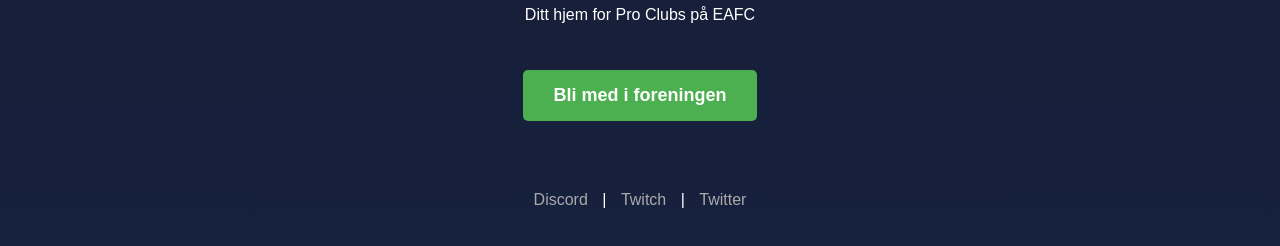
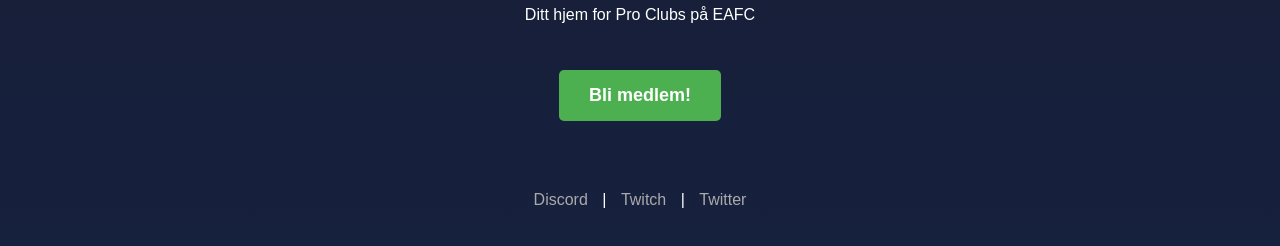
Before and after one commit to AC-Strenua/ACStrenua-eSports, a plain HTML site: page index.html in a window 1280 px wide. Shown: the part 596-842 px from the top of the page. Drawn offline with Linux system fonts and the light colour scheme.

Commit message:
Update index.html

```diff
--- a/index.html
+++ b/index.html
@@ -63,7 +63,7 @@
         <h1>Velkommen til AC Strenua eSports</h1>
         <p>Ditt hjem for Pro Clubs på EAFC</p>
 
-        <a href="https://docs.google.com/forms/d/e/1FAIpQLSeLV_7zZh_3wJizVU3ssSWsDpkI7ePxoV0FtkQ7CeTrAdkNfQ/viewform?usp=sharing&ouid=114260748398411634817" class="join-button">Bli med i foreningen</a>
+        <a href="https://docs.google.com/forms/d/e/1FAIpQLSeLV_7zZh_3wJizVU3ssSWsDpkI7ePxoV0FtkQ7CeTrAdkNfQ/viewform?usp=sharing&ouid=114260748398411634817" class="join-button">Bli medlem!</a>
 
         <div class="social-links">
             <!-- Eksempel på sosiale medier-lenker -->
```
